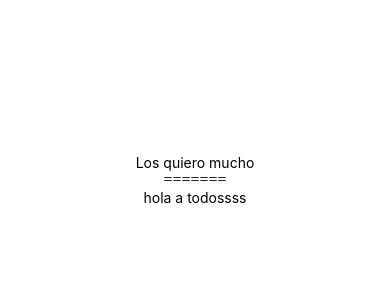
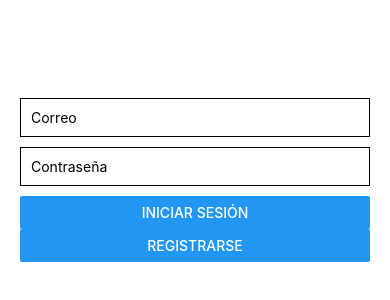
Before and after one commit to Diana-MCM/FREYJA, a React Native app in the folder FREYJA/: screen / in a window 390 px wide. Shown: the part 242-542 px from the top of the page. Built offline with nearby package versions, Linux system fonts and the light colour scheme.

Commit message:
cambio app

```diff
--- a/FREYJA/App.js
+++ b/FREYJA/App.js
@@ -1,22 +1,86 @@
-import { StatusBar } from 'expo-status-bar';
-import { StyleSheet, Text, View } from 'react-native';
+import React, { useState } from 'react';
+import { View, Text, Button, TextInput, Alert } from 'react-native';
+//import PantallaInicio from './componentes/iniciarsesion';
+//import RegistroDeUsuario from './componentes/RegistroDeUsuario';
+//import DatosPersonales from './componentes/DatosPersonales';
+//import VistaDatos from './componentes/VistaDatos';
+//import GestionMedicamentos from './componentes/GestionMedicamentos';
+
+const IniciarSesion = ({ setScreen, setNombreUsuario }) => {
+  const [email, setEmail] = useState('');
+  const [password, setPassword] = useState('');
+
+  const handleLogin = () => {
+    if (email && password) {
+      setNombreUsuario(email.split('@')[0]);
+      setScreen('Inicio');
+    } else {
+      Alert.alert("Error", "Por favor ingrese correo y contraseña");
+    }
+  };
+
+  return (
+    <View style={{ flex: 1, justifyContent: 'center', padding: 20 }}>
+      <TextInput
+        placeholder="Correo"
+        value={email}
+        onChangeText={setEmail}
+        style={{ borderWidth: 1, marginBottom: 10, padding: 10 }}
+      />
+      <TextInput
+        placeholder="Contraseña"
+        value={password}
+        onChangeText={setPassword}
+        secureTextEntry
+        style={{ borderWidth: 1, marginBottom: 10, padding: 10 }}
+      />
+      <Button title="Iniciar Sesión" onPress={handleLogin} />
+      <Button title="Registrarse" onPress={() => setScreen('RegistroDeUsuario')} />
+    </View>
+  );
+};
 
 export default function App() {
+  const [screen, setScreen] = useState('IniciarSesion');
+  const [nombreUsuario, setNombreUsuario] = useState('');
+  //const [showMedicamentos, setShowMedicamentos] = useState(false);
+  //const [listaMedicamentos, setListaMedicamentos] = useState([]);
+
   return (
-    <View style={styles.container}>
-      <Text>Los quiero mucho</Text>
-=======
-      <Text>hola a todossss</Text>
-      <StatusBar style="auto" />
+    <View style={{ flex: 1 }}>
+      {screen === 'Inicio' && (
+        <PantallaInicio
+          setScreen={setScreen}
+          nombreUsuario={nombreUsuario}
+          listaMedicamentos={listaMedicamentos}
+          onShowMedicamentos={() => setShowMedicamentos(true)}
+        />
+      )}
+      {screen === 'IniciarSesion' && (
+        <IniciarSesion
+          setScreen={setScreen}
+          setNombreUsuario={setNombreUsuario}
+        />
+      )}
+      {screen === 'RegistroDeUsuario' && (
+        <RegistroDeUsuario
+          setScreen={setScreen}
+          setNombreUsuario={setNombreUsuario}
+        />
+      )}
+      {screen === 'DatosPersonales' && (
+        <DatosPersonales
+          setScreen={setScreen}
+          nombreUsuario={nombreUsuario}
+        />
+      )}
+      {screen === 'VistaDatos' && (
+        <VistaDatos
+          setScreen={setScreen}
+          nombreUsuario={nombreUsuario}
+        />
+      )}
+
     </View>
   );
 }
-
-const styles = StyleSheet.create({
-  container: {
-    flex: 1,
-    backgroundColor: '#fff',
-    alignItems: 'center',
-    justifyContent: 'center',
-  },
-});
```
